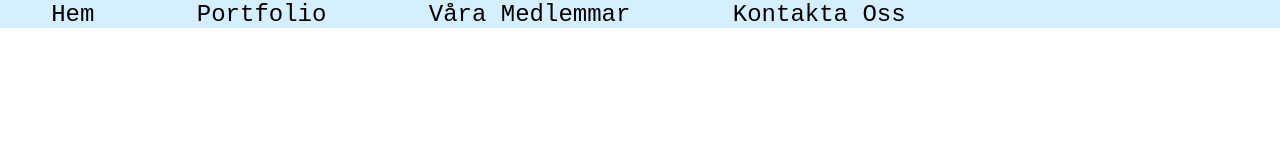
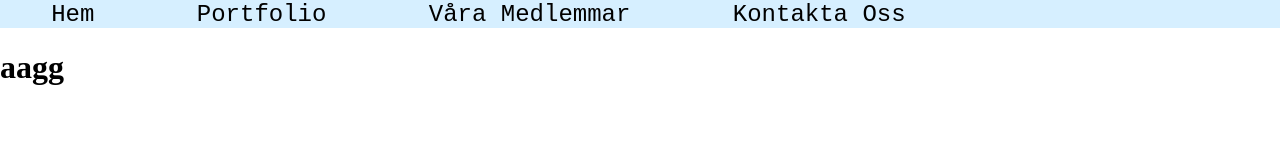
Before and after one commit to chribbelund/Html-projekt, a plain HTML site: page index.html in a window 1280 px wide. Drawn offline with Linux system fonts and the light colour scheme.

Commit message:
Update index.html

```diff
--- a/index.html
+++ b/index.html
@@ -25,6 +25,9 @@
             </li>
         </ul>
     </nav>
+    <h1>
+        aagg
+    </h1>
 
 </body>
 <script src="jquery-3.4.1.js"></script>
```
